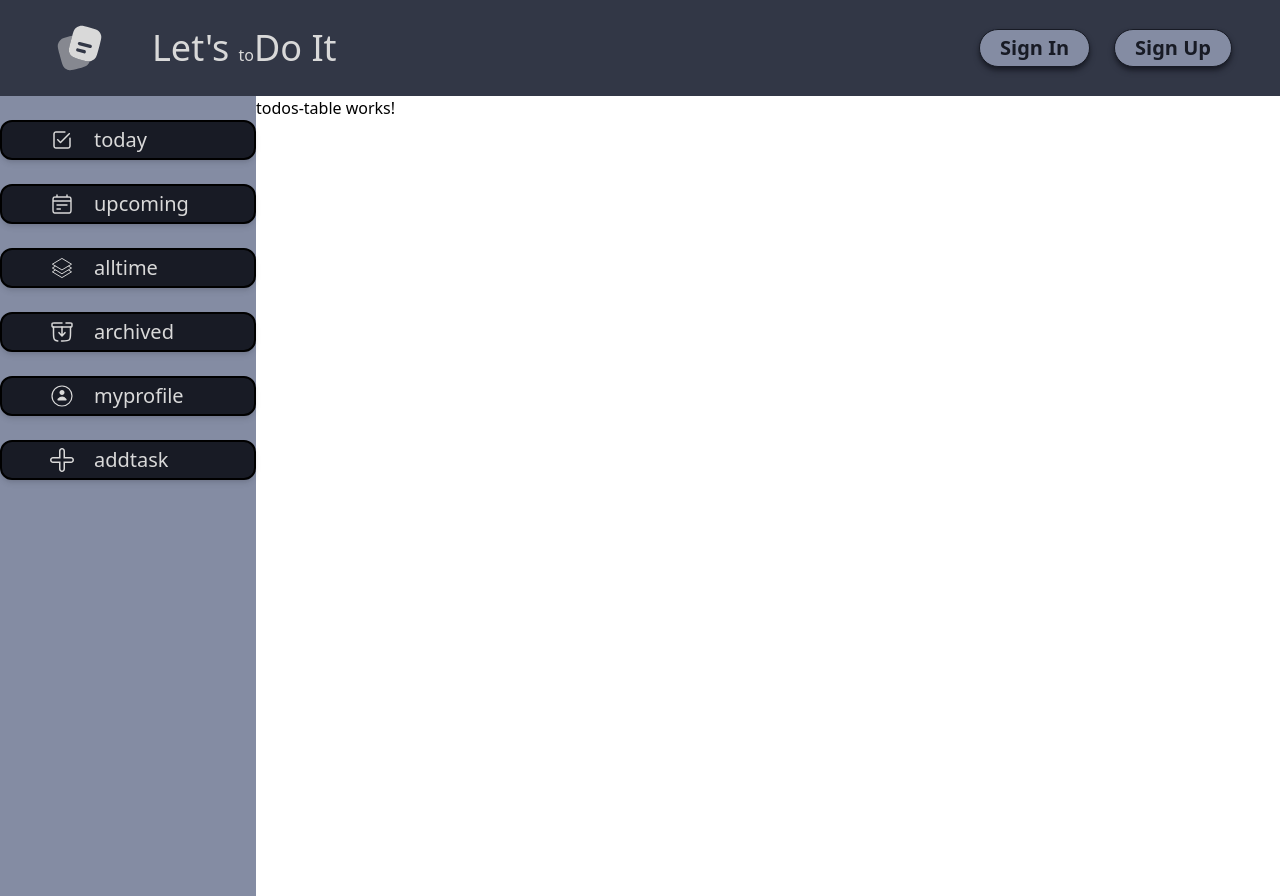
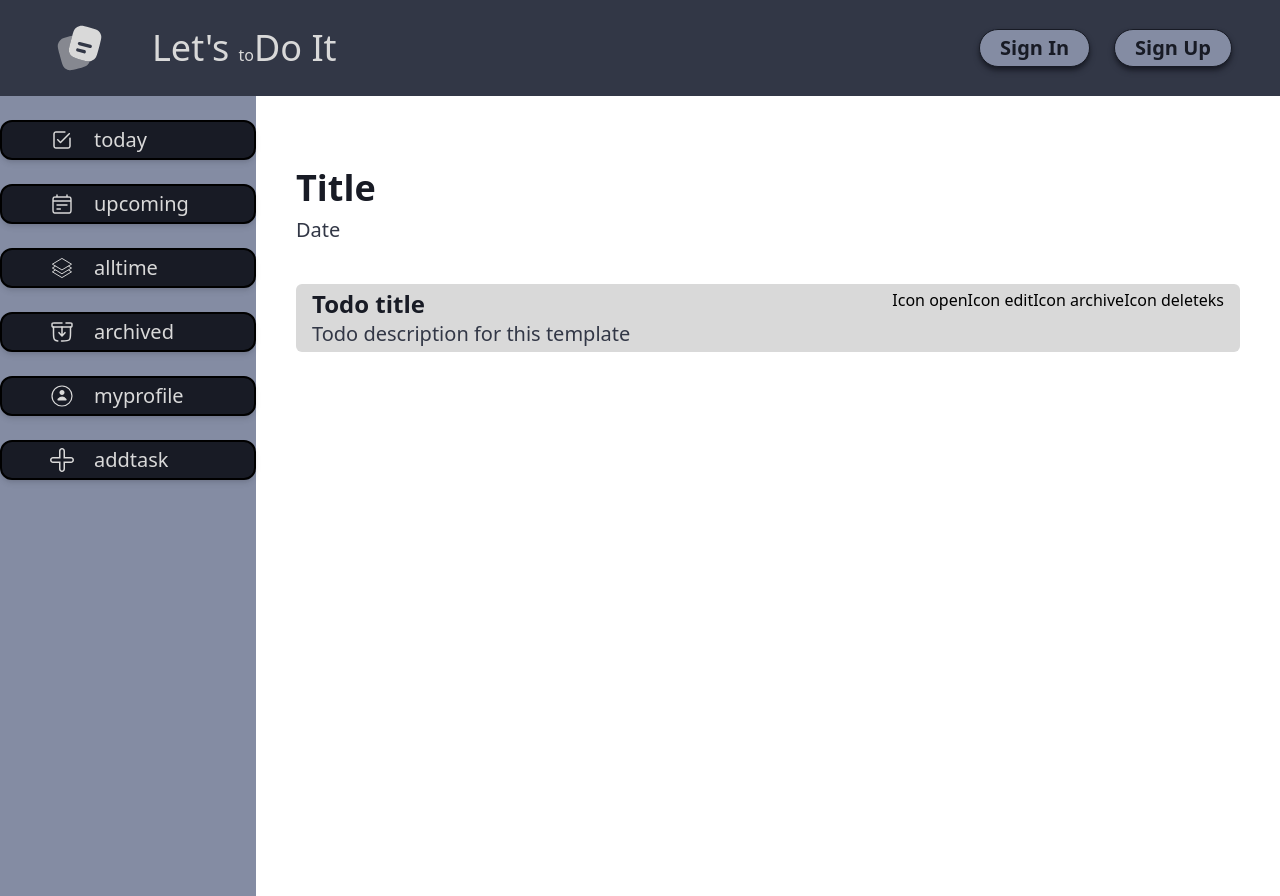
Before and after one commit to camilozer0/notes-front, an Angular app: page /todos/today in a window 1280 px wide. Built offline with nearby package versions, Linux system fonts and the light colour scheme.

Commit message:
editando todos que se muestran

```diff
--- a/src/app/todos/components/todos-table/todos-table.component.html
+++ b/src/app/todos/components/todos-table/todos-table.component.html
@@ -1 +1,22 @@
-<p>todos-table works!</p>
+<div class="m-10 pt-8">
+  <h3 class="font-bold text-4xl text-darkgray">Title</h3>
+  <p class="text-xl text-mediumgray pt-2">Date</p>
+  <div class="mt-10 gap-2">
+    <div class="bg-softwhite flex flex-row justify-between px-4 py-1 rounded-md">
+      <div class="left-text">
+        <h4 class="font-bold text-2xl text-darkgray">Todo title</h4>
+        <p class="text-xl text-mediumgray">Todo description for this template</p>
+      </div>
+      <div>
+        <button>Icon open</button>
+        <button>Icon edit</button>
+        <button>Icon archive</button>
+        <button>Icon deleteks</button>
+      </div>
+    </div>
+  </div>
+</div>
+
+<div>
+  <button></button>
+</div>
--- a/src/app/todos/pages/todos/todos.component.html
+++ b/src/app/todos/pages/todos/todos.component.html
@@ -1,5 +1,7 @@
 <todos-navbar></todos-navbar>
 <div class="flex flex-row">
   <todos-sidebar class="w-1/5"></todos-sidebar>
-  <router-outlet></router-outlet>
+  <div class="w-full">
+    <router-outlet ></router-outlet>
+  </div>
 </div>
--- a/src/app/todos/pages/upcoming/upcoming.component.ts
+++ b/src/app/todos/pages/upcoming/upcoming.component.ts
@@ -9,7 +9,13 @@ import { TodosTableComponent } from '../../components/todos-table/todos-table.co
     CommonModule,
     TodosTableComponent
   ],
-  template: `<component-todos-table></component-todos-table>`,
+  template: `
+  <div class="bg-softgray m-6 rounded-sm
+  ">
+    <component-todos-table></component-todos-table>
+  </div>
+
+  `,
   styleUrl: './upcoming.component.css',
   changeDetection: ChangeDetectionStrategy.OnPush,
 })
```
